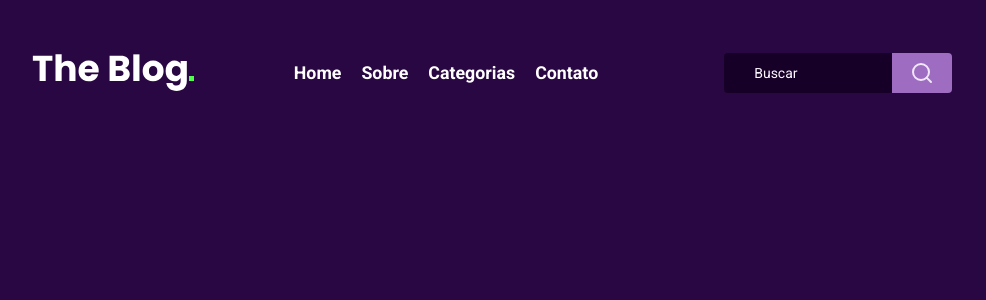
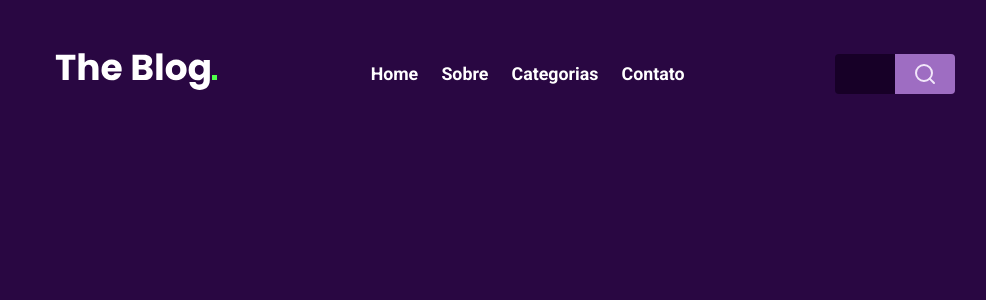
Before and after one commit to davivsouza/rocket-blog, a React (Vite) app: page / in a window 1280 px wide. Shown: the top 300 px of the page, without its empty margins (135-1121 px from the left). Built offline with nearby package versions, Linux system fonts and the light colour scheme.

Commit message:
modified Navbar

```diff
--- a/src/components/Navbar/index.tsx
+++ b/src/components/Navbar/index.tsx
@@ -1,12 +1,11 @@
 import {
   Header,
   Nav,
-  ListContainer,
-  ListItem,
   Search,
   Img,
   Input,
   SearchContainer,
+  Link,
 } from "./style";
 import Logo from "../../assets/logo.svg";
 import SearchImg from "../../assets/search.svg";
@@ -15,17 +14,28 @@ export function Navbar() {
   return (
     <Header>
       <Nav>
-        <Img src={Logo} alt="Logo Rocket Blog" />
-        <ListContainer>
-          <ListItem>Home</ListItem>
-          <ListItem>Sobre</ListItem>
-          <ListItem>Categorias</ListItem>
-          <ListItem>Contato</ListItem>
-        </ListContainer>
+        <Link href="/">
+          <Img src={Logo} alt="Logo Rocket Blog" />
+        </Link>
+
+        <ul>
+          <li>
+            <Link href="#">Home</Link>
+          </li>
+          <li>
+            <Link href="#">Sobre</Link>
+          </li>
+          <li>
+            <Link href="#">Categorias</Link>
+          </li>
+          <li>
+            <Link href="#">Contato</Link>
+          </li>
+        </ul>
         <SearchContainer>
           <Input type="text" placeholder="Buscar" name="search" />
           <Search>
-            <Img src={SearchImg} alt="Buscar algo"  width={30}/>
+            <Img src={SearchImg} alt="Buscar algo" width={30} />
           </Search>
         </SearchContainer>
       </Nav>
--- a/src/components/Navbar/style.ts
+++ b/src/components/Navbar/style.ts
@@ -1,88 +1,92 @@
-import styled from 'styled-components'
+import styled from "styled-components";
 
 export const Header = styled.header`
-
-  max-width: 1100px;
-  padding: 2.5rem 2.8rem ;
+  width: 80%;
   margin: auto;
+  padding: 2.5rem 2.8rem;
   display: flex;
-  justify-content: center ;
-
-`
+  justify-content: center;
+`;
 
 export const Img = styled.img`
-  width: ${props => props.width || 'auto'};
-  height: ${props=> props.height || 'auto'} ;
-`
+  width: ${(props) => props.width || "auto"};
+  height: ${(props) => props.height || "auto"};
+  transition: transform 200ms ease;
+
+`;
 
 export const Nav = styled.nav`
-  padding: 0.8rem 1.2rem ;
+  padding: 0.8rem 1.2rem;
   display: flex;
   align-items: center;
-  gap: 100px;
-`
+  gap: 150px;
 
-export const ListContainer = styled.ul`
-  display: flex;
-  align-items:center;
-  gap: 20px ;
-  list-style-type:none ;
-`
+  ul {
+    display: flex;
+    align-items: center;
+    gap: 20px;
+    list-style-type: none;
 
-export const ListItem = styled.li`
-  color: #fff;
-
-  font-family: 'Roboto', sans-serif;
-  font-weight: 600;
-  font-size:1.112rem ;
-
-`
-
-export const SearchContainer = styled.div`
-
-
-  display:flex ;
-  align-items:center ;
-  justify-content:center ;
+    li {
+      font-family: "Roboto", sans-serif;
+      padding-left: 0.2rem;
+      :hover {
+        border-left: 2px solid #4fff4b;
+      }
+    }
+  }
+`;
 
 
 
-`
+export const SearchContainer = styled.div`
+  display: flex;
+  align-items: center;
+  justify-content: center;
+`;
 
 export const Search = styled.div`
   width: 40px;
-  height:40px ;
-  border-radius:0px 4px 4px 0px ;
-  background: #9E6DC2;
+  height: 40px;
+  border-radius: 0px 4px 4px 0px;
+  background: #9e6dc2;
 
-  display:flex ;
-  align-items:center ;
-  justify-content:center ;
+  display: flex;
+  align-items: center;
+  justify-content: center;
 
-  padding: 5px 30px ;
+  padding: 5px 30px;
 
-`
+  :hover {
+    cursor: pointer;
+  }
+`;
 
 export const Input = styled.input`
-  padding: 5px 30px ;
+  padding: 5px 30px;
   width: 60%;
   height: 40px;
 
   border-radius: 4px 0 0 4px;
-  background:#170027 ;
+  background: #170027;
   border: none;
-  color: #fff ;
+  color: #fff;
 
-  font-family: 'Roboto', sans-serif;
+  font-family: "Roboto", sans-serif;
   font-size: 0.875rem;
 
-  :focus{
+  :focus {
     outline: none;
   }
 
-  ::placeholder{
-    color: #FBF6FF;
+  ::placeholder {
+    color: #fbf6ff;
+  }
+`;
 
-  }
-
-`
+export const Link = styled.a`
+  font-size: clamp(1.112rem, 1vw, 1.2rem);
+  font-weight: 600;
+  color: #fff;
+  text-decoration: none;
+`;
```
